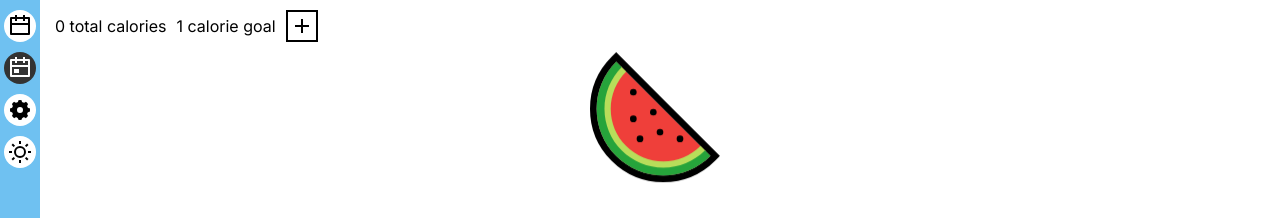
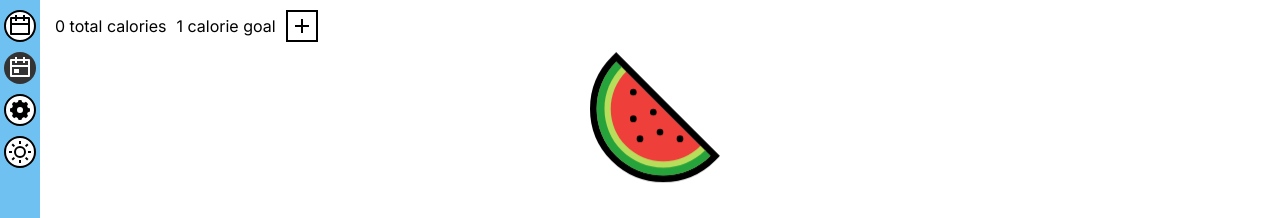
Before and after one commit to colorlessenergy/calorie-tracker, a Next.js app: page /day/1 in a window 1280 px wide. Shown: the top 218 px of the page. Built offline with nearby package versions, Linux system fonts and the light colour scheme.

Commit message:
modify icon styles

```diff
--- a/styles/module.scss
+++ b/styles/module.scss
@@ -217,15 +217,16 @@ body.modal-is-open {
     width: 32px;
 
     background-color: #ffffff;
+    border: 2px solid #000000;
 }
 
 .icon--food-block-button {
-    border: 2px solid #000;
     border-radius: 0px;
 }
 
 .icon-active {
     background-color: #333333;
+    border: 0;
 }
 
 .icon-active svg {
```
